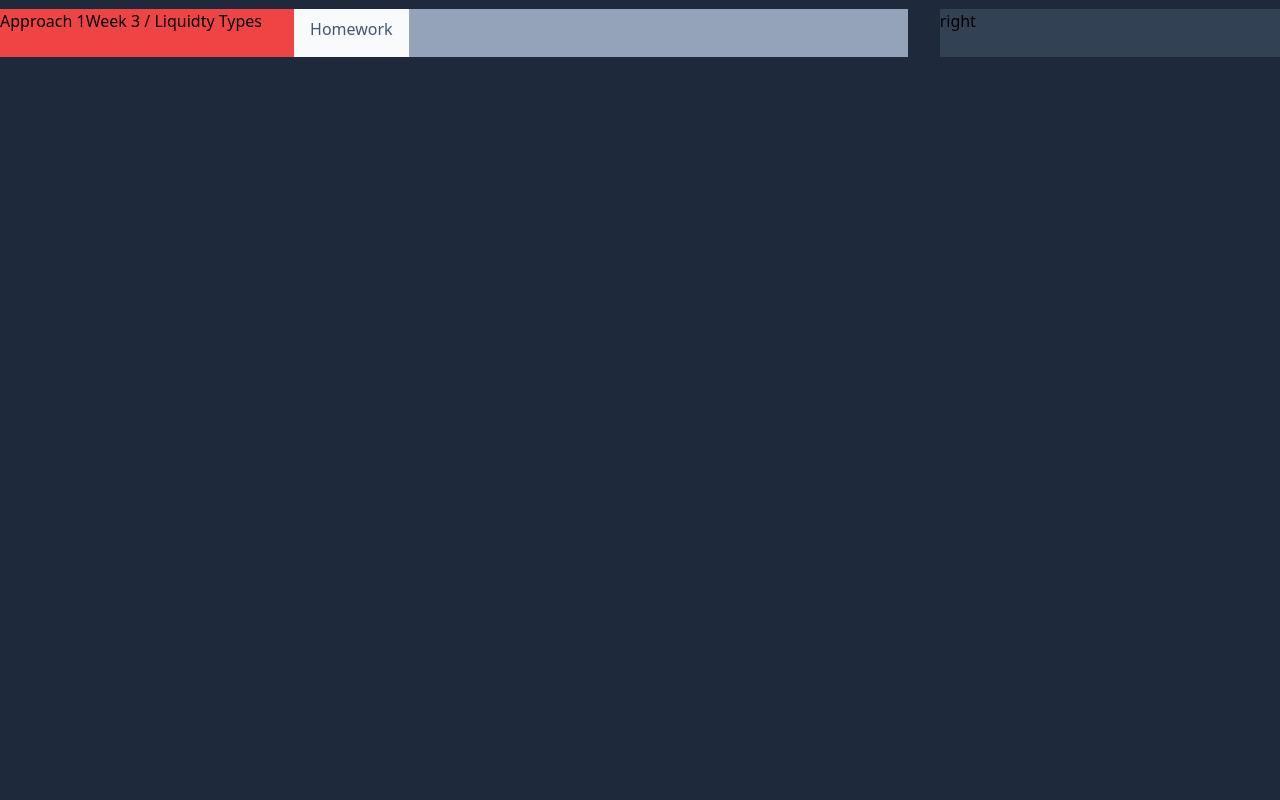
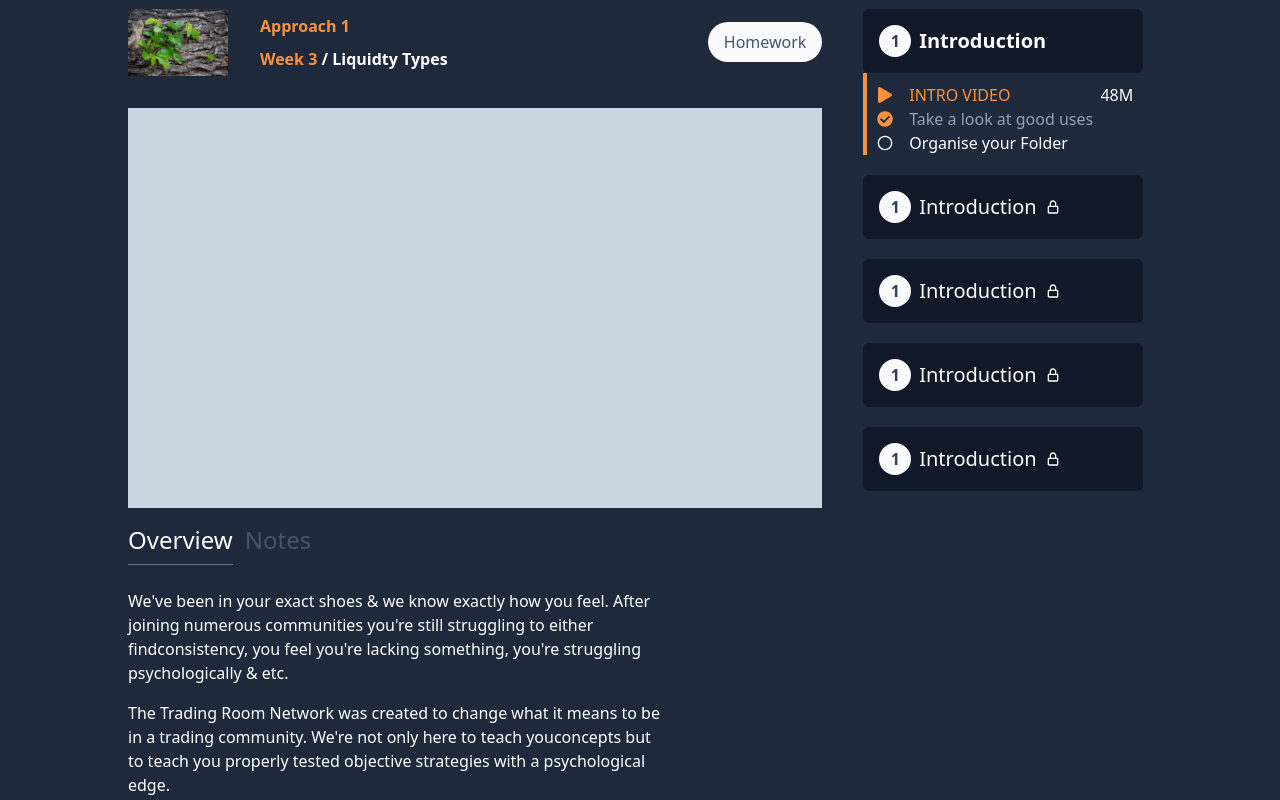
Before and after one commit to fsmutimeer/education-trading, a Next.js app: page / in a window 1280 px wide. Shown: the part 8980-9780 px from the top of the page. Built offline with nearby package versions, Linux system fonts and the light colour scheme.

Commit message:
video player set

```diff
--- /dev/null
+++ b/components/Accordion.tsx
@@ -0,0 +1,69 @@
+import React, { useState } from 'react';
+import { FaCheckCircle, FaPlay } from 'react-icons/fa';
+import { FiCircle } from 'react-icons/fi';
+import { BiLockAlt } from 'react-icons/bi';
+
+const Accordion = (props) => {
+  const [item, setItem] = useState(props.datas);
+  const handleToggle = () => {
+    let activeNow = item.active === 1 ? 0 : 1;
+    setItem({ ...item, active: activeNow });
+  };
+  return (
+    <div
+      className={`flex flex-col mx-auto mb-5 w-[280px] group ${
+        item.active === 1 ? 'is-active' : ''
+      }`}
+    >
+      <div className="flex items-center">
+        <button
+          onClick={handleToggle}
+          className="flex items-center gap-2 w-full p-4
+        group-[.is-active]:font-bold duration-500 cursor-pointer rounded-md bg-gray-900"
+        >
+          <span className="flex justify-center items-center text-md font-bold rounded-full bg-slate-50 text-slate-700 w-8 h-8">
+            1
+          </span>
+          <h4 className="text-white text-xl">{item.title} </h4>
+          {item.active === 1 ? (
+            ''
+          ) : (
+            <BiLockAlt width={100} height={100} className="text-white" />
+          )}
+        </button>
+      </div>
+      <div className="overflow-hidden max-h-0 group-[.is-active]:max-h-[200px] duration-500 border-l-4 border-orange-400">
+        <div className="flex flex-col ">
+          <div className="list">
+            <div className="flex justify-between items-center p-[10px] pb-0">
+              <div className="flex justify-center items-center gap-4">
+                {' '}
+                <FaPlay className="text-orange-400" width={100} height={100} />
+                <h5 className="text-orange-400">INTRO VIDEO</h5>
+              </div>
+              <p className="text-white">48M</p>
+            </div>
+            <div className="flex justify-between items-center p-[10px] pt-0 pb-0 ">
+              <div className="flex justify-center items-center gap-4">
+                <FaCheckCircle
+                  className="text-orange-400"
+                  width={100}
+                  height={100}
+                />
+                <p className="text-slate-400">Take a look at good uses</p>
+              </div>
+            </div>
+            <div className="flex justify-between items-center p-[10px] pt-0 pb-0">
+              <div className="flex justify-center items-center gap-4">
+                <FiCircle className="text-white" width={150} height={150} />
+                <p className="text-white">Organise your Folder</p>
+              </div>
+            </div>
+          </div>
+        </div>
+      </div>
+    </div>
+  );
+};
+
+export default Accordion;
--- a/components/Hero.tsx
+++ b/components/Hero.tsx
@@ -1,16 +1,34 @@
 import Image from 'next/image';
 import Link from 'next/link';
-import React from 'react';
+import React, { useState } from 'react';
 import {
   FaCheck,
   FaGalacticRepublic,
-  FaLaptop,
   FaPlus,
   FaRegHandshake,
 } from 'react-icons/fa';
+import { MdOutlineDownloading } from 'react-icons/md';
 import { GiBrain, GiLadder } from 'react-icons/gi';
-import { Card } from '@/components';
+import { Accordion, Card } from '@/components';
 const Hero = () => {
+  const [list, setList] = useState([
+    {
+      title: 'Introduction',
+      active: 1,
+    },
+    {
+      title: 'Introduction',
+    },
+    {
+      title: 'Introduction',
+    },
+    {
+      title: 'Introduction',
+    },
+    {
+      title: 'Introduction',
+    },
+  ]);
   return (
     <div>
       {/* Page 1 */}
@@ -492,31 +510,93 @@ const Hero = () => {
         </div>
       </div>
       {/* Page 11  */}
-      <div className="flex-col bg-slate-800 h-[972px] w-screen">
-        <div className=" container mx-auto w-[100%] flex gap-8 ">
+      <div className="flex-col bg-slate-800 h-auto w-screen">
+        <div className=" container mx-auto w-[80%] flex gap-8 ">
           {/* Left */}
-          <div className="flex bg-slate-400 w-[80%] ">
-            {/* Header */}
-            <div className="flex bg-red-500 gap-8">
-              <div className="flex">
-                {/* Image */}
-                <h6>Approach 1</h6>
-                <h5>Week 3 / Liquidty Types</h5>
-                {/* Title */}
+          <div className="flex w-[70%] flex-wrap">
+            <div className="flex justify-between items-center w-[100%] flex-wrap">
+              <div className="flex  gap-8">
+                <div className="">
+                  <Image
+                    src="/mulberies.jpg"
+                    height={20}
+                    width={100}
+                    alt="image"
+                  />
+                </div>
+                <div className="flex flex-col flex-wrap justify-around">
+                  <h5 className="text-orange-400 font-bold">Approach 1</h5>
+                  <h5 className="text-white font-bold">
+                    {' '}
+                    <span className="text-orange-400">Week 3 </span> / Liquidty
+                    Types
+                  </h5>
+                  {/* Title */}
+                </div>
               </div>
-              <div className="flex">
+              <div className="">
                 {' '}
-                <button className="pt-2 p-4 bg-slate-50 text-slate-600">
+                <button className=" p-2 pl-4 pr-4 bg-slate-50 text-slate-600 rounded-[4rem]">
                   Homework
                 </button>
               </div>
             </div>
+
             {/* Video tag*/}
+            <div className="flex h-[25rem] w-[100%] bg-slate-300 mt-8"></div>
             {/* Overview and desc tag */}
+            <div className="flex flex-col mt-4 gap-4">
+              <div className="flex gap-3">
+                <div className="mb-2">
+                  <h4 className="inline-block text-white text-2xl">Overview</h4>
+                  <hr className="border-b-1 mt-2 border-gray-500" />
+                </div>
+                <h4 className="inline-block text-slate-600 text-2xl">Notes</h4>
+              </div>
+
+              {/* Paragraph */}
+              <div className="flex flex-wrap w-[77%] gap-4">
+                <p className="text-white">
+                  We've been in your exact shoes & we know exactly how you feel.
+                  After joining numerous communities you're still struggling to
+                  either findconsistency, you feel you're lacking something,
+                  you're struggling psychologically & etc.
+                </p>
+                <p className="text-white">
+                  The Trading Room Network was created to change what it means
+                  to be in a trading community. We're not only here to teach
+                  youconcepts but to teach you properly tested objective
+                  strategies with a psychological edge.
+                </p>
+              </div>
+            </div>
             {/* Resource tage */}
+            <div className="flex flex-wrap justify-between w-[60%] mt-6 mb-6">
+              <div className="flex flex-col gap-2">
+                <h4 className="text-white text-xl">Resources</h4>
+                <div className="flex bg-slate-900 h-[3rem] w-[10rem] rounded-md"></div>
+              </div>
+              <div className="flex flex-col gap-2">
+                <h4 className="text-white text-xl">Downloads</h4>
+                <div className="flex bg-slate-900 h-[3rem] w-[100%] rounded-md">
+                  <div className="flex justify-center items-center p-4">
+                    <h4 className="text-slate-300 pt-5 pb-5 p-4">
+                      Lesson 1-PDF.zip
+                    </h4>
+                    <MdOutlineDownloading className="h-6 w-6 text-black bg-orange-400 rounded-full" />
+                  </div>
+                </div>
+              </div>
+            </div>
           </div>
           {/* Right */}
-          <div className="flex bg-slate-700 w-[30%]">right</div>
+          <div className="overflow-hidden flex justify-center mx-auto   w-[30%]">
+            <div className="list">
+              {list.map((item, key) => (
+                <Accordion key={key} datas={item} />
+              ))}
+            </div>
+          </div>
         </div>
       </div>
       {/*  End tage of main container */}
--- a/components/index.ts
+++ b/components/index.ts
@@ -1,9 +1,11 @@
+"use client"
 import Hero from "./Hero";
 import Nav from "./Nav";
 import Logo from "./Logo";
 import Container from "./Container";
 import Card from "./Card";
 import Footer from './Footer';
+import Accordion from "./Accordion";
 
 export{
   Hero,
@@ -11,5 +13,6 @@ export{
   Logo,
   Container,
   Card,
-  Footer
+  Footer,
+  Accordion
 }
```
